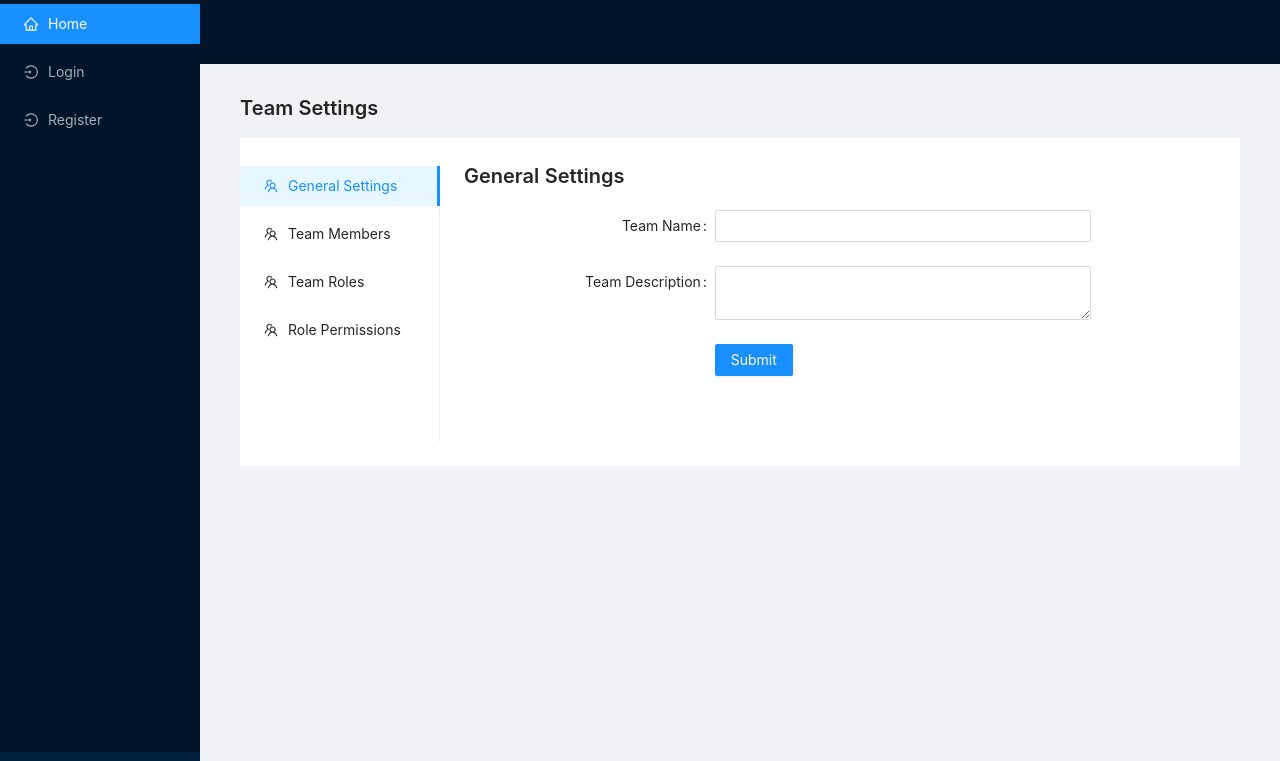
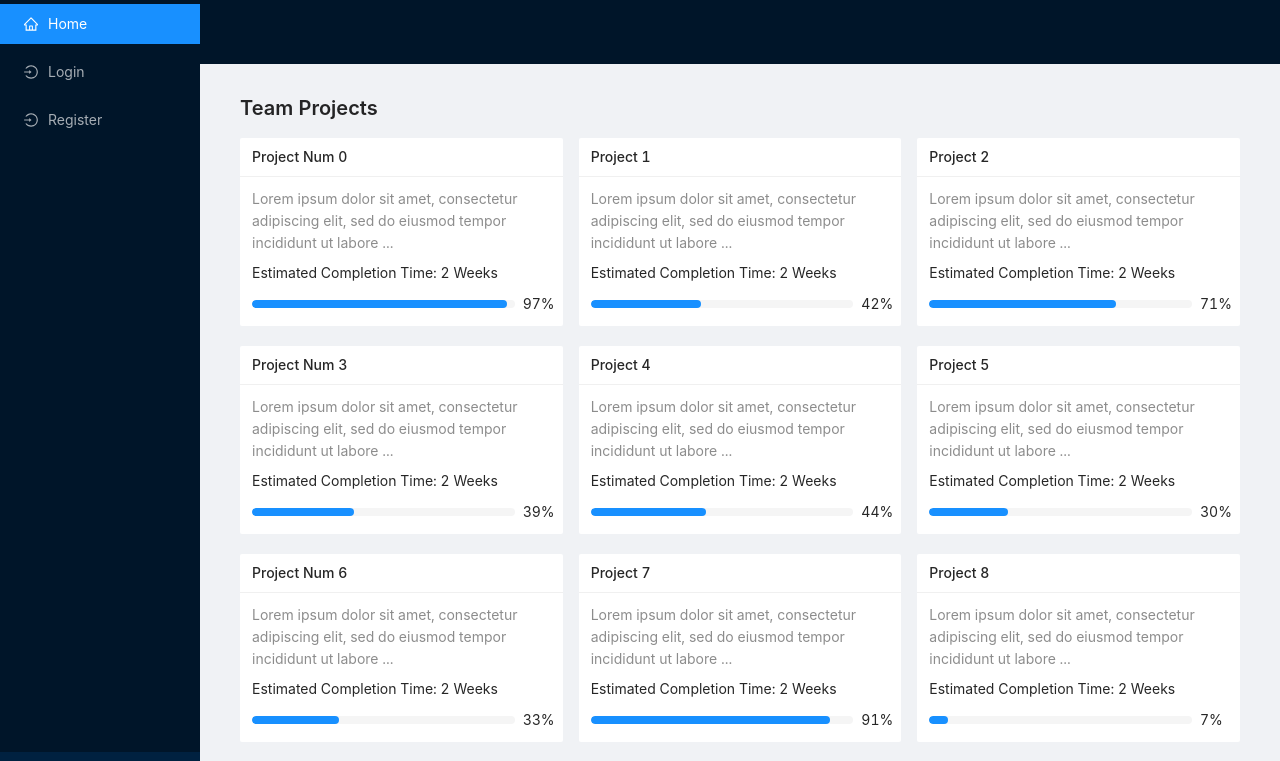
Before and after one commit to kcoulsy/teamup, a React (Create React App) app: page / in a window 1280 px wide. Shown: the top 761 px of the page. Built offline with nearby package versions, Linux system fonts and the light colour scheme.

Commit message:
feat: added basic project view page

```diff
--- /dev/null
+++ b/src/components/ProjectBrowser/ProjectBrowser.tsx
@@ -0,0 +1,37 @@
+import React from 'react';
+import { Col, Row } from 'antd';
+import ProjectCard from './../ProjectCard/ProjectCard';
+
+const ProjectBrowser: React.FunctionComponent = () => {
+    const projects = new Array(10).fill('test');
+    const sampleDesc = 'Lorem ipsum dolor sit amet, consectetur adipiscing elit, sed do eiusmod tempor incididunt ut labore et dolore magna aliqua. Ut enim ad minim veniam';
+    return (
+        <div className="site-card-wrapper">
+            <Row gutter={16}>
+                <Col span={8}>
+                    {projects.map((project, index) => {
+                        if (index % 3 === 0) {
+                            return <ProjectCard key={index} title={`Project Num ${index}`} description={sampleDesc} />;
+                        }
+                    })}
+                </Col>
+                <Col span={8}>
+                    {projects.map((project, index) => {
+                        if (index % 3 === 1) {
+                            return <ProjectCard key={index} title={`Project ${index}`} description={sampleDesc} />;
+                        }
+                    })}
+                </Col>
+                <Col span={8}>
+                    {projects.map((project, index) => {
+                        if (index % 3 === 2) {
+                            return <ProjectCard key={index} title={`Project ${index}`} description={sampleDesc} />;
+                        }
+                    })}
+                </Col>
+            </Row>
+        </div>
+    );
+};
+
+export default ProjectBrowser;
--- /dev/null
+++ b/src/components/ProjectCard/ProjectCard.tsx
@@ -0,0 +1,22 @@
+import React from 'react';
+import { Card, Progress, Typography, Space } from 'antd';
+
+const { Text } = Typography;
+
+interface ProjectCardProps {
+    title: string;
+    description?: string;
+}
+
+const ProjectCard: React.FunctionComponent<ProjectCardProps> = ({ title, description = '' }) => {
+    return (
+        <Card title={title} bordered={false} style={{marginBottom: '20px'}} size="small" hoverable>
+            <Space direction="vertical">
+                <Text type="secondary" style={{marginBottom: '20px'}}>{description.length > 100 ? description?.slice(0, 100) + '...' : description}</Text>
+                <Text style={{marginBottom: '20px'}}>Estimated Completion Time: 2 Weeks</Text>
+                <Progress percent={parseInt((Math.random() * 100).toFixed(), 10)} />
+            </Space>
+        </Card>
+    );
+};
+export default ProjectCard;
--- a/src/pages/Home.tsx
+++ b/src/pages/Home.tsx
@@ -1,16 +1,16 @@
 import React from 'react';
 import { PageHeader } from 'antd';
-import TeamSettings from '../components/TeamSettings/TeamSettings';
+import ProjectBrowser from '../components/ProjectBrowser/ProjectBrowser';
 
 const Home: React.FunctionComponent = () => {
     return (
         <div>
             <PageHeader
                 className="site-page-header"
-                title="Team Settings"
+                title="Team Projects"
                 style={{margin: 0, padding: 0, paddingBottom: '10px'}}
             />
-            <TeamSettings />
+            <ProjectBrowser />
         </div>
     );
 };
```
